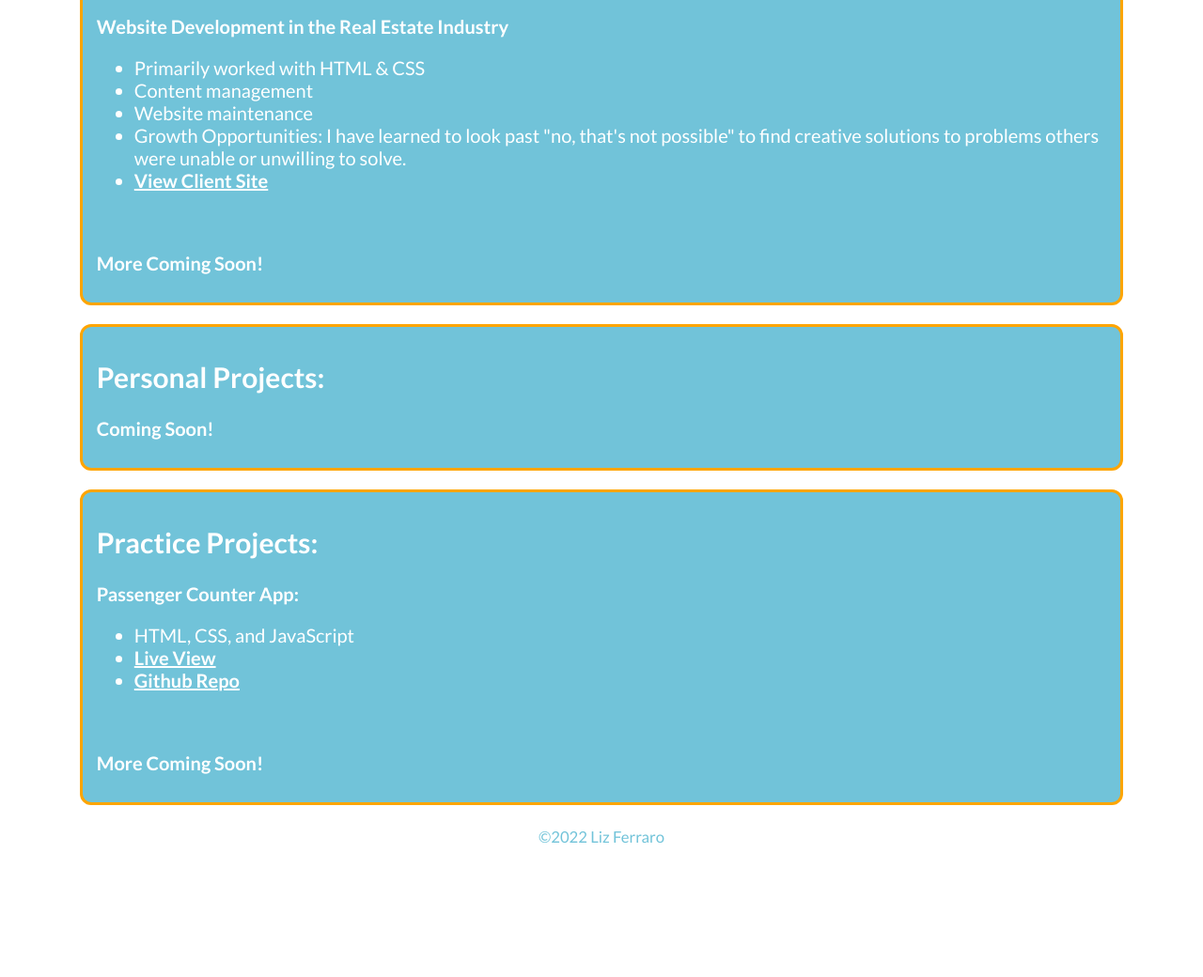
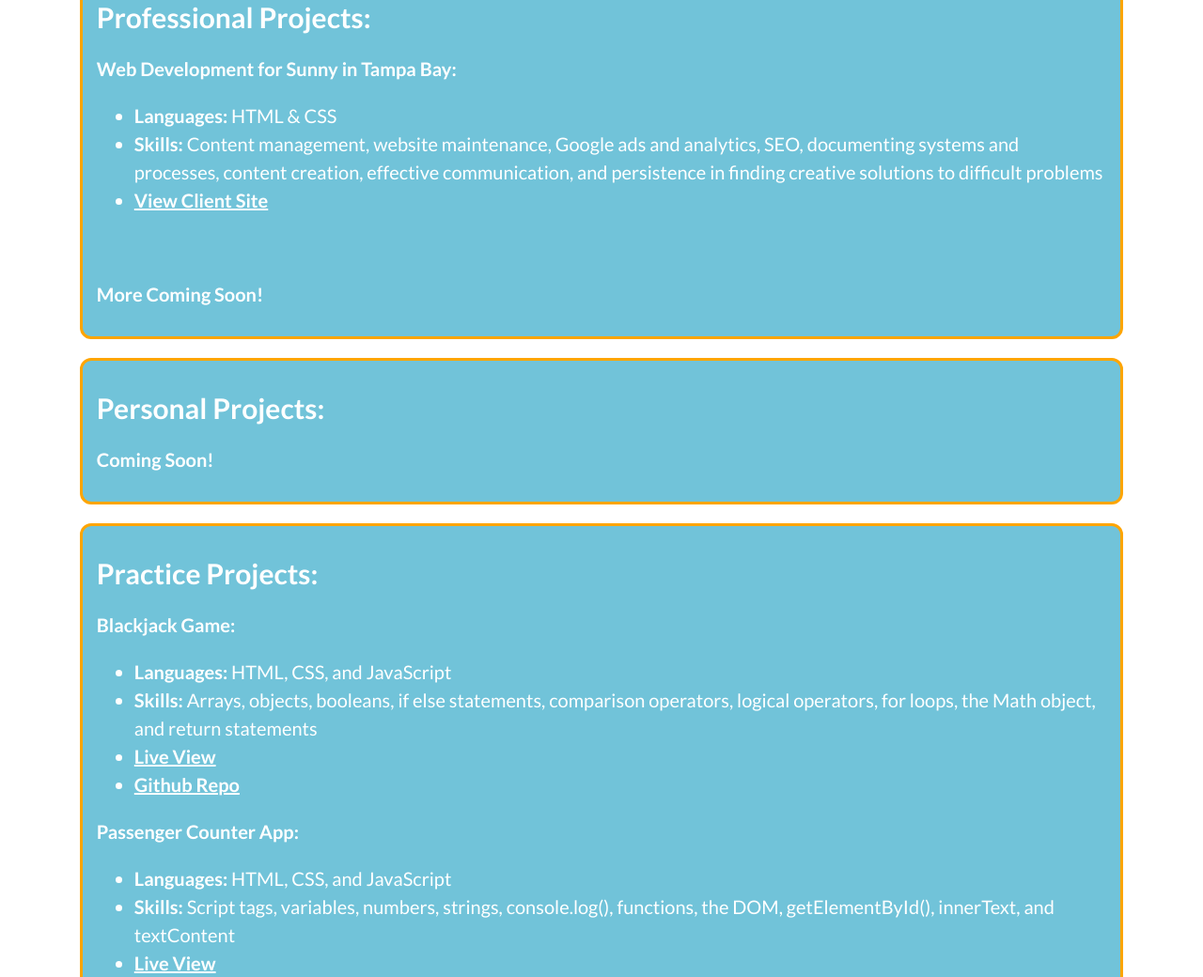
Before and after one commit to lizferraro/lizferraro.github.io, a plain HTML site: page index.html in a window 1280 px wide. Shown: the part 1040-2080 px from the top of the page at 94% size. Before the commit the page ends 1961 px from the top, so only its background shows below. Drawn offline with Linux system fonts and the light colour scheme.

Commit message:
Added Blackjack game to projects section; added skills section to project descriptions; updated professional projects section; modified line height for better readability

```diff
--- a/index.html
+++ b/index.html
@@ -35,12 +35,10 @@
 
         <section>
             <h1>Professional Projects:</h1>
-            <p><strong>Website Development in the Real Estate Industry</strong></p>
+            <p><strong>Web Development for Sunny in Tampa Bay:</strong></p>
                 <ul>
-                    <li>Primarily worked with HTML & CSS</li>
-                    <li>Content management</li>
-                    <li>Website maintenance</li>
-                    <li>Growth Opportunities: I have learned to look past "no, that's not possible" to find creative solutions to problems others were unable or unwilling to solve.</li>
+                    <li><strong>Languages:</strong> HTML & CSS</li>
+                    <li><strong>Skills:</strong> Content management, website maintenance, Google ads and analytics, SEO, documenting systems and processes, content creation, effective communication, and persistence in finding creative solutions to difficult problems</li>
                     <li><a href="https://www.sunnyintampabay.com/" target="_">View Client Site</a></li>
                 </ul>
             <p>&nbsp</p>
@@ -52,9 +50,17 @@
         </section>
         <section>
             <h1>Practice Projects:</h1>
+            <p><strong>Blackjack Game:</strong></p>
+                <ul>
+                    <li><strong>Languages:</strong> HTML, CSS, and JavaScript</li>
+                    <li><strong>Skills:</strong> Arrays, objects, booleans, if else statements, comparison operators, logical operators, for loops, the Math object, and return statements</li>
+                    <li><a href="http://lizferraro.tech/blackjack/" target="_">Live View</a></li>
+                    <li><a href="https://github.com/lizferraro/blackjack/" target="_">Github Repo</a></li>
+                </ul>
             <p><strong>Passenger Counter App:</strong></p>
                 <ul>
-                    <li>HTML, CSS, and JavaScript</li>
+                    <li><strong>Languages:</strong> HTML, CSS, and JavaScript</li>
+                    <li><strong>Skills:</strong> Script tags, variables, numbers, strings, console.log(), functions, the DOM, getElementById(), innerText, and textContent</li>
                     <li><a href="http://lizferraro.tech/passenger-counter/" target="_">Live View</a></li>
                     <li><a href="https://github.com/lizferraro/passenger-counter" target="_">Github Repo</a></li>
                 </ul>
--- a/styles.css
+++ b/styles.css
@@ -2,6 +2,7 @@ html {
     background-color: white;
     color: white;
     font-size: 1.25em; /* 20x on most screens*/
+    line-height: 1.5em;
 }
 
 body {
```
